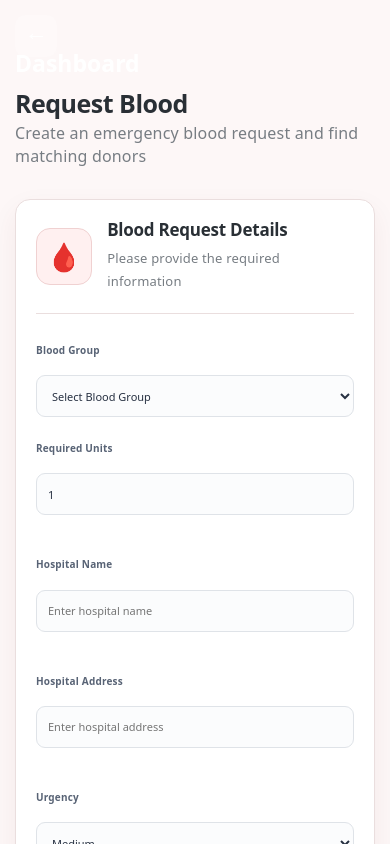
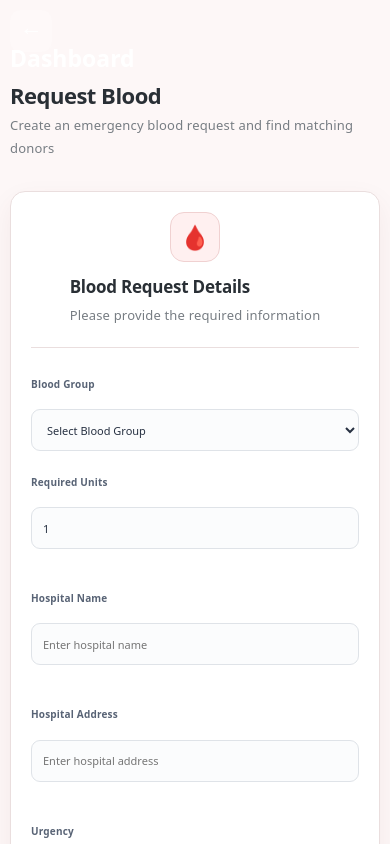
Before and after one commit to jeevansingh-dot/HealthConnectAI, a React app in the folder frontend/: page /blood-request in a window 390 px wide. Shown: the top 844 px of the page. Built offline with nearby package versions, Linux system fonts and the light colour scheme; no server answers; the HTML template or start-up script is replaced by a standard one.

Commit message:
Update bloodRequest.css

```diff
--- a/frontend/src/bloodRequest.css
+++ b/frontend/src/bloodRequest.css
@@ -218,6 +218,8 @@
   color: #292f35;
 
   transition: all 0.2s ease;
+
+  box-sizing: border-box;
 }
 
 .form-group input:hover,
@@ -388,11 +390,18 @@
 }
 
 /* =========================================
-   RESPONSIVE
+   RESPONSIVE (FULL COVERAGE)
 ========================================= */
 
-@media (max-width: 700px) {
+/* Laptops & Small Desktops */
+@media (max-width: 1024px) {
+  .blood-request-page {
+    padding: 30px;
+  }
+}
 
+/* Tablets & Small Screens */
+@media (max-width: 768px) {
   .blood-request-page {
     padding: 20px;
   }
@@ -430,27 +439,81 @@
   .request-card {
     padding: 20px;
   }
-
 }
 
-@media (max-width: 450px) {
-
+/* Mobile Devices */
+@media (max-width: 550px) {
   .blood-request-page {
     padding: 15px;
-  }
-
-  .request-card {
-    padding: 16px;
   }
 
   .blood-request-header {
     flex-direction: column;
 
     align-items: flex-start;
+
+    gap: 12px;
+  }
+
+  .blood-request-header h1 {
+    font-size: 22px;
+  }
+
+  .blood-request-header p {
+    font-size: 13px;
   }
 
   .back-btn {
-    order: -1;
+    align-self: flex-start;
   }
 
+  .card-heading {
+    flex-direction: column;
+
+    align-items: flex-start;
+
+    gap: 12px;
+  }
+
+  .request-card {
+    padding: 18px 14px;
+
+    border-radius: 14px;
+  }
+
+  .form-group input,
+  .form-group select {
+    padding: 11px 12px;
+
+    font-size: 13px;
+  }
+
+  .submit-request-btn {
+    padding: 12px;
+
+    font-size: 14px;
+  }
 }
+
+/* Extra Small Devices */
+@media (max-width: 400px) {
+  .blood-request-page {
+    padding: 10px;
+  }
+
+  .request-card {
+    padding: 14px;
+  }
+
+  .card-heading h2 {
+    font-size: 18px;
+  }
+
+  .blood-icon {
+    width: 48px;
+
+    height: 48px;
+
+    font-size: 24px;
+  }
+}
```
